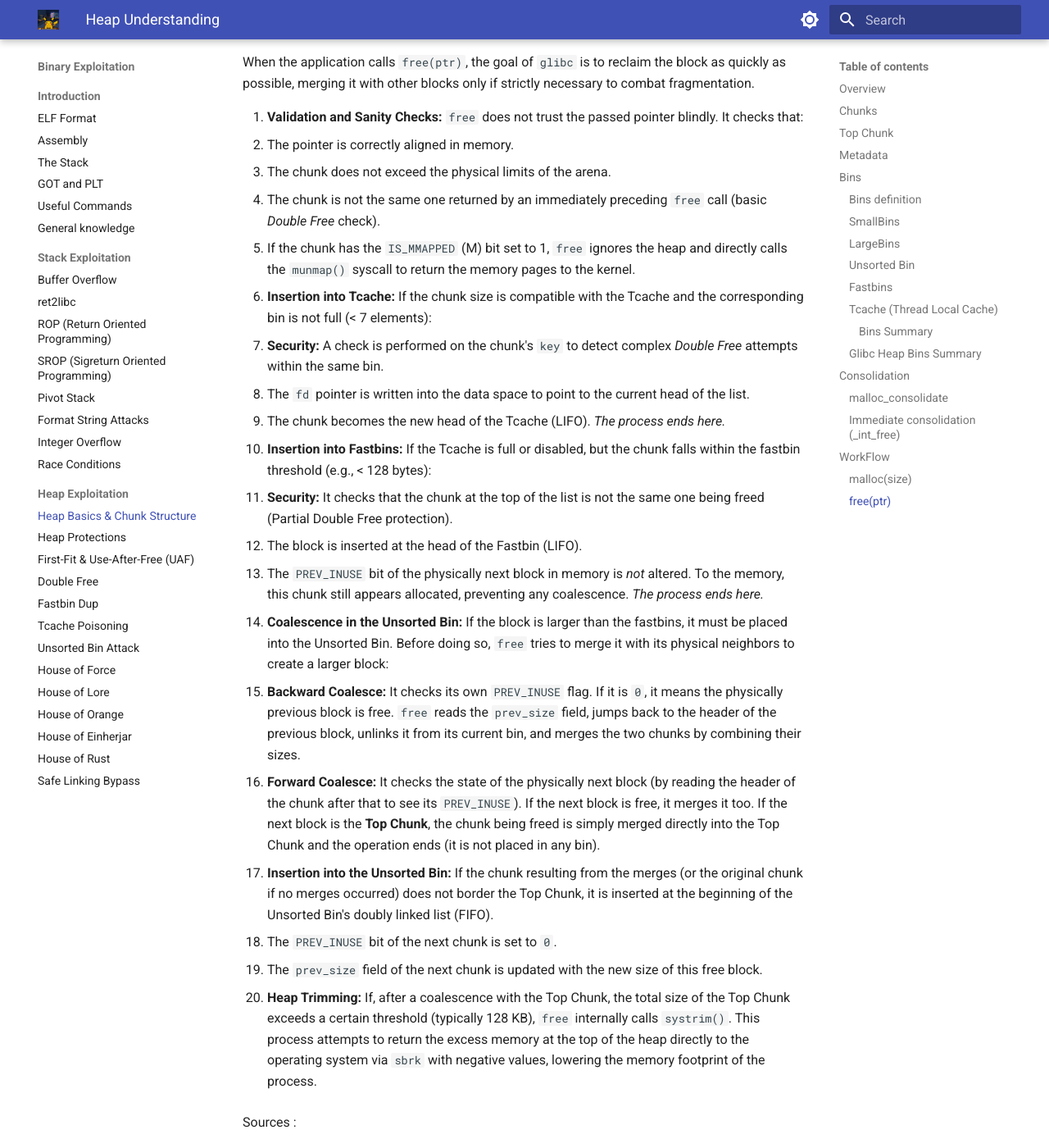
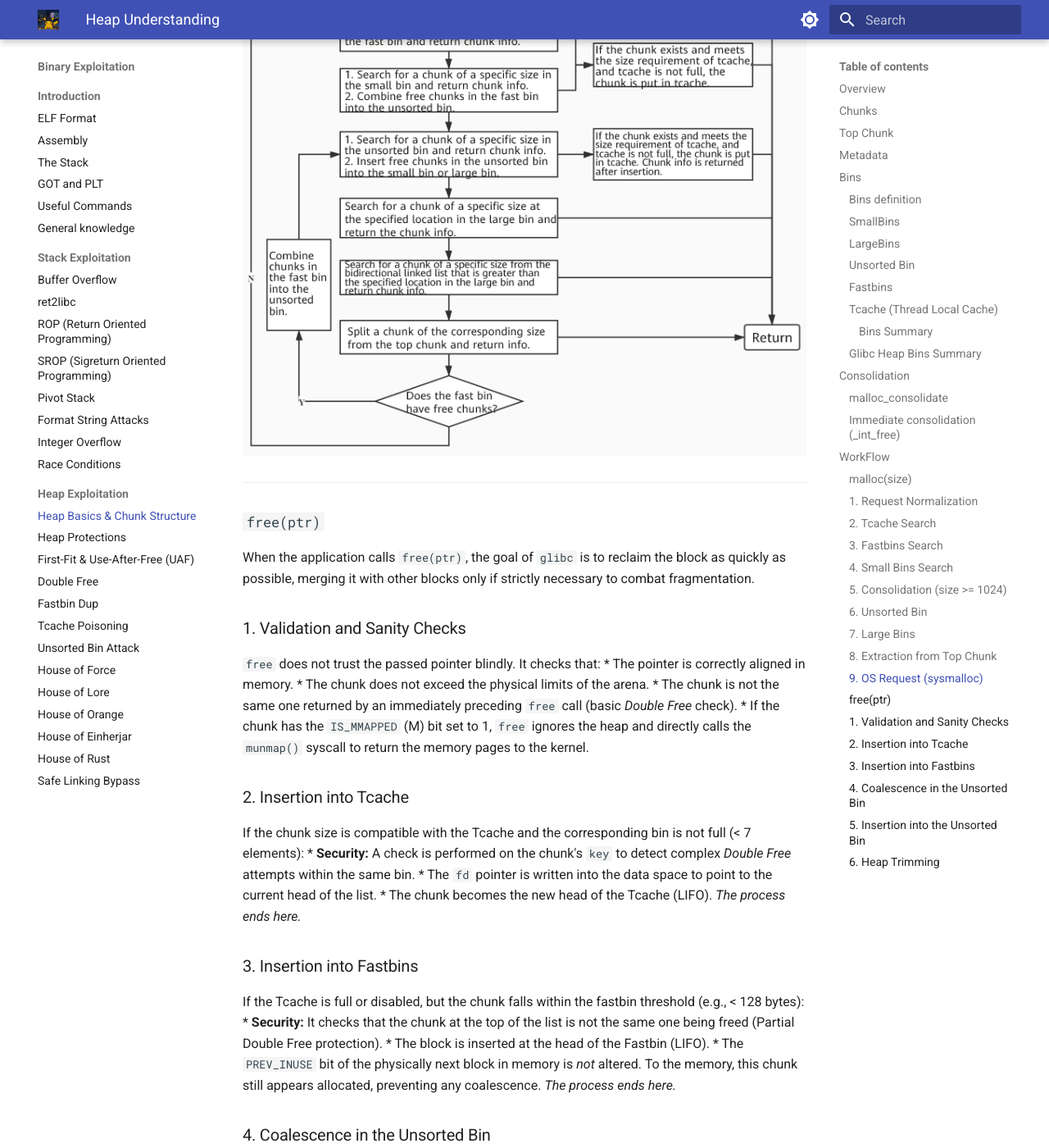
Before and after one commit to pwnkachu/pwnkachu.github.io, an MkDocs documentation site: the page built from docs/binexp/heap/basics.md, in a window 1280 px wide and 1400 px high, scrolled down 11496 px. Shown: the whole window at 82% size. Built offline with MkDocs 1.6.1 and Material for MkDocs 9.7.7, drawn with Linux system fonts in a browser that asks for light colours; some of the changed text lies outside the part shown.

Commit message:
fix: indentation in heap basics

```diff
--- a/docs/binexp/heap/basics.md
+++ b/docs/binexp/heap/basics.md
@@ -286,37 +286,38 @@
 
 When an application calls `malloc(size)`, the allocator executes a strict sequence of steps. The search stops as soon as a suitable chunk is found.
 
-1. **Request Normalization:**
-   The allocator never looks for the exact size requested by the user. It adds the necessary space for metadata (minimum 8 or 16 bytes) and rounds the result up to respect CPU alignment (multiples of 16 bytes on 64-bit systems). If a user asks for 12 bytes, `malloc` will look for a 32-byte chunk.
-   *If the request is abnormally large (e.g., hundreds of Kilobytes), `malloc` bypasses all bins and directly uses `mmap()` to request memory from the kernel.*
+### 1. Request Normalization
+The allocator never looks for the exact size requested by the user. It adds the necessary space for metadata (minimum 8 or 16 bytes) and rounds the result up to respect CPU alignment (multiples of 16 bytes on 64-bit systems). If a user asks for 12 bytes, `malloc` will look for a 32-byte chunk.
 
-2. **Tcache Search:**
-   `malloc` calculates the Tcache index corresponding to the requested size. If the Tcache bin has at least one chunk available, it removes it from the head of the list (LIFO), updates the pointers, and returns it to the user. *No arena lock is acquired.*
+> *If the request is abnormally large (e.g., hundreds of Kilobytes), `malloc` bypasses all bins and directly uses `mmap()` to request memory from the kernel.*
 
-3. **Fastbins Search:**
-   If the Tcache is empty but the size falls within the Fastbins range (default < 128 bytes), `malloc` checks the corresponding Fastbin. If it finds available chunks, it takes one. Furthermore, to optimize future allocations, **it empties the rest of that Fastbin and moves the remaining chunks into the thread's Tcache**, then returns the requested chunk to the user. The displacement is performed from the head of the fastbin and it's stopped if the tcache becomes full. `tcache->counts[tc_idx] < mp_.tcache_count`
+### 2. Tcache Search
+`malloc` calculates the Tcache index corresponding to the requested size. If the Tcache bin has at least one chunk available, it removes it from the head of the list (LIFO), updates the pointers, and returns it to the user. *No arena lock is acquired.*
 
-4. **Small Bins Search:**
-   If the size falls into the Small category (and fast paths failed), the allocator checks the exact associated Small Bin. If it contains a chunk, it is unlinked from the doubly linked list (FIFO) and returned. As in Fastbins Search, the allocator will **empty the rest of that Small Bin and moves the remaining chunks into the thread's Tcache**.
+### 3. Fastbins Search
+If the Tcache is empty but the size falls within the Fastbins range (default < 128 bytes), `malloc` checks the corresponding Fastbin. If it finds available chunks, it takes one. Furthermore, to optimize future allocations, **it empties the rest of that Fastbin and moves the remaining chunks into the thread's Tcache**, then returns the requested chunk to the user. The displacement is performed from the head of the fastbin and it's stopped if the tcache becomes full: `tcache->counts[tc_idx] < mp_.tcache_count`
 
-5. **Consolidation (size >= 1024):**
-   If the request is for a *Large* size (>= 1024 bytes), `malloc` knows it will have to perform a complex search. Before doing so, it invokes `malloc_consolidate()` to empty all Fastbins, merge adjacent fragments into the unsorted bin, and place them in the Unsorted Bin, hoping to create a block large enough.
+### 4. Small Bins Search
+If the size falls into the Small category (and fast paths failed), the allocator checks the exact associated Small Bin. If it contains a chunk, it is unlinked from the doubly linked list (FIFO) and returned. As in Fastbins Search, the allocator will **empty the rest of that Small Bin and moves the remaining chunks into the thread's Tcache**.
 
-6. **Unsorted Bin :**
-   If the previous steps fail, `malloc` starts scanning the Unsorted Bin from start to finish (FIFO):
-   - **Exact match:** If it finds a chunk of the perfect size, it returns it immediately.
-   - **Partial match (Splitting):** If it finds a chunk *larger* than needed, it splits it. It returns the requested portion to the user and turns the remainder into a new free chunk, which is put back into the Unsorted Bin.
-   - **Sorting:** If an inspected chunk does not fit, **it is not left in the Unsorted Bin**. `malloc` unlinks it and inserts it into the appropriate Small Bin or Large Bin. *This is the only time Small and Large Bins are populated.*. If the request was inside the tcache size, the sorting also stash the chunk into the tcache.
+### 5. Consolidation (size >= 1024)
+If the request is for a *Large* size (>= 1024 bytes), `malloc` knows it will have to perform a complex search. Before doing so, it invokes `malloc_consolidate()` to empty all Fastbins, merge adjacent fragments into the unsorted bin, and place them in the Unsorted Bin, hoping to create a block large enough.
 
-7. **Large Bins:**
-   If the request was Large, after sorting the Unsorted Bin, `malloc` searches the corresponding Large Bin. Using the `fd_nextsize` and `bk_nextsize` pointers, it skips through the blocks to find the *best fit* (the smallest block that is still large enough). Again, if the found block is too large, it is split, and the remainder goes into the Unsorted Bin.
+### 6. Unsorted Bin
+If the previous steps fail, `malloc` starts scanning the Unsorted Bin from start to finish (FIFO):
 
-8. **Extraction from Top Chunk:**
-   If all bins fail, the allocator turns to the Top Chunk (the large block of memory at the top of the heap bordering unmapped space). If the Top Chunk is large enough, it slices a piece off and returns it.
+* **Exact match:** If it finds a chunk of the perfect size, it returns it immediately.
+* **Partial match (Splitting):** If it finds a chunk *larger* than needed, it splits it. It returns the requested portion to the user and turns the remainder into a new free chunk, which is put back into the Unsorted Bin.
+* **Sorting:** If an inspected chunk does not fit, **it is not left in the Unsorted Bin**. `malloc` unlinks it and inserts it into the appropriate Small Bin or Large Bin. *This is the only time Small and Large Bins are populated.* If the request was inside the tcache size, the sorting also stashes the chunk into the tcache.
 
-9. **OS Request (`sysmalloc`):**
-   If even the Top Chunk is exhausted or too small, `malloc` is forced to ask the kernel for new memory. It makes a *syscall* (`sbrk` to expand the Top Chunk, or `mmap` to allocate a completely new area) and finally serves the request.
+### 7. Large Bins
+If the request was Large, after sorting the Unsorted Bin, `malloc` searches the corresponding Large Bin. Using the `fd_nextsize` and `bk_nextsize` pointers, it skips through the blocks to find the *best fit* (the smallest block that is still large enough). Again, if the found block is too large, it is split, and the remainder goes into the Unsorted Bin.
 
+### 8. Extraction from Top Chunk
+If all bins fail, the allocator turns to the Top Chunk (the large block of memory at the top of the heap bordering unmapped space). If the Top Chunk is large enough, it slices a piece off and returns it.
+
+### 9. OS Request (`sysmalloc`)
+If even the Top Chunk is exhausted or too small, `malloc` is forced to ask the kernel for new memory. It makes a *syscall* (`sbrk` to expand the Top Chunk, or `mmap` to allocate a completely new area) and finally serves the request.
 
 ![Malloc Overview](images/Malloc_Overview.png)
 
@@ -326,37 +327,39 @@
 
 When the application calls `free(ptr)`, the goal of `glibc` is to reclaim the block as quickly as possible, merging it with other blocks only if strictly necessary to combat fragmentation.
 
-1. **Validation and Sanity Checks:**
-   `free` does not trust the passed pointer blindly. It checks that:
-   - The pointer is correctly aligned in memory.
-   - The chunk does not exceed the physical limits of the arena.
-   - The chunk is not the same one returned by an immediately preceding `free` call (basic *Double Free* check).
-   - If the chunk has the `IS_MMAPPED` (M) bit set to 1, `free` ignores the heap and directly calls the `munmap()` syscall to return the memory pages to the kernel.
+### 1. Validation and Sanity Checks
+`free` does not trust the passed pointer blindly. It checks that:
+* The pointer is correctly aligned in memory.
+* The chunk does not exceed the physical limits of the arena.
+* The chunk is not the same one returned by an immediately preceding `free` call (basic *Double Free* check).
+* If the chunk has the `IS_MMAPPED` (M) bit set to 1, `free` ignores the heap and directly calls the `munmap()` syscall to return the memory pages to the kernel.
 
-2. **Insertion into Tcache:**
-   If the chunk size is compatible with the Tcache and the corresponding bin is not full (< 7 elements):
-   - **Security:** A check is performed on the chunk's `key` to detect complex *Double Free* attempts within the same bin.
-   - The `fd` pointer is written into the data space to point to the current head of the list.
-   - The chunk becomes the new head of the Tcache (LIFO). *The process ends here.*
+### 2. Insertion into Tcache
+If the chunk size is compatible with the Tcache and the corresponding bin is not full (< 7 elements):
+* **Security:** A check is performed on the chunk's `key` to detect complex *Double Free* attempts within the same bin.
+* The `fd` pointer is written into the data space to point to the current head of the list.
+* The chunk becomes the new head of the Tcache (LIFO). *The process ends here.*
 
-3. **Insertion into Fastbins:**
-   If the Tcache is full or disabled, but the chunk falls within the fastbin threshold (e.g., < 128 bytes):
-   - **Security:** It checks that the chunk at the top of the list is not the same one being freed (Partial Double Free protection).
-   - The block is inserted at the head of the Fastbin (LIFO).
-   - The `PREV_INUSE` bit of the physically next block in memory is *not* altered. To the memory, this chunk still appears allocated, preventing any coalescence. *The process ends here.*
+### 3. Insertion into Fastbins
+If the Tcache is full or disabled, but the chunk falls within the fastbin threshold (e.g., < 128 bytes):
+* **Security:** It checks that the chunk at the top of the list is not the same one being freed (Partial Double Free protection).
+* The block is inserted at the head of the Fastbin (LIFO).
+* The `PREV_INUSE` bit of the physically next block in memory is *not* altered. To the memory, this chunk still appears allocated, preventing any coalescence. *The process ends here.*
 
-4. **Coalescence in the Unsorted Bin:**
-   If the block is larger than the fastbins, it must be placed into the Unsorted Bin. Before doing so, `free` tries to merge it with its physical neighbors to create a larger block:
-   - **Backward Coalesce:** It checks its own `PREV_INUSE` flag. If it is `0`, it means the physically previous block is free. `free` reads the `prev_size` field, jumps back to the header of the previous block, unlinks it from its current bin, and merges the two chunks by combining their sizes.
-   - **Forward Coalesce:** It checks the state of the physically next block (by reading the header of the chunk after that to see its `PREV_INUSE`). If the next block is free, it merges it too. If the next block is the **Top Chunk**, the chunk being freed is simply merged directly into the Top Chunk and the operation ends (it is not placed in any bin).
+### 4. Coalescence in the Unsorted Bin
+If the block is larger than the fastbins, it must be placed into the Unsorted Bin. Before doing so, `free` tries to merge it with its physical neighbors to create a larger block:
 
-5. **Insertion into the Unsorted Bin:**
-   If the chunk resulting from the merges (or the original chunk if no merges occurred) does not border the Top Chunk, it is inserted at the beginning of the Unsorted Bin's doubly linked list (FIFO).
-   - The `PREV_INUSE` bit of the next chunk is set to `0`.
-   - The `prev_size` field of the next chunk is updated with the new size of this free block.
+* **Backward Coalesce:** It checks its own `PREV_INUSE` flag. If it is `0`, it means the physically previous block is free. `free` reads the `prev_size` field, jumps back to the header of the previous block, unlinks it from its current bin, and merges the two chunks by combining their sizes.
 
-6. **Heap Trimming:**
-   If, after a coalescence with the Top Chunk, the total size of the Top Chunk exceeds a certain threshold (typically 128 KB), `free` internally calls `systrim()`. This process attempts to return the excess memory at the top of the heap directly to the operating system via `sbrk` with negative values, lowering the memory footprint of the process.
+* **Forward Coalesce:** It checks the state of the physically next block (by reading the header of the chunk after that to see its `PREV_INUSE`). If the next block is free, it merges it too. If the next block is the **Top Chunk**, the chunk being freed is simply merged directly into the Top Chunk and the operation ends (it is not placed in any bin).
+
+### 5. Insertion into the Unsorted Bin
+If the chunk resulting from the merges (or the original chunk if no merges occurred) does not border the Top Chunk, it is inserted at the beginning of the Unsorted Bin's doubly linked list (FIFO).
+* The `PREV_INUSE` bit of the next chunk is set to `0`.
+* The `prev_size` field of the next chunk is updated with the new size of this free block.
+
+### 6. Heap Trimming
+If, after a coalescence with the Top Chunk, the total size of the Top Chunk exceeds a certain threshold (typically 128 KB), `free` internally calls `systrim()`. This process attempts to return the excess memory at the top of the heap directly to the operating system via `sbrk` with negative values, lowering the memory footprint of the process.
 
 Sources :
 
```
Also changed, not shown: docs/binexp/heap/fastbin_dup.md (+1 -2 lines).
